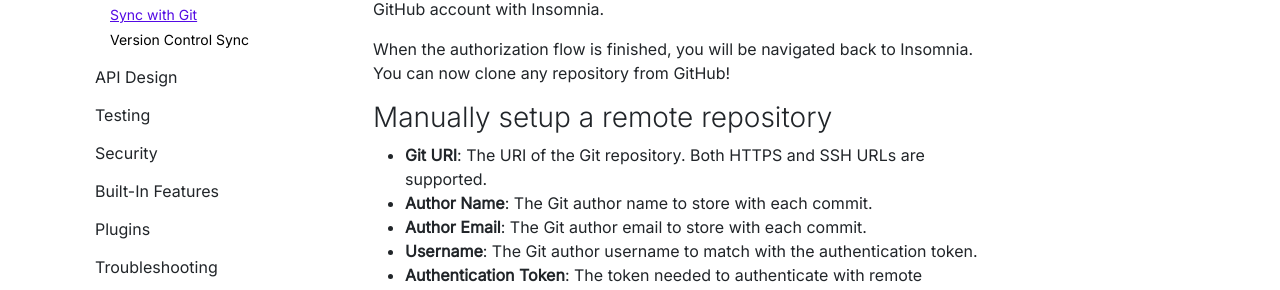
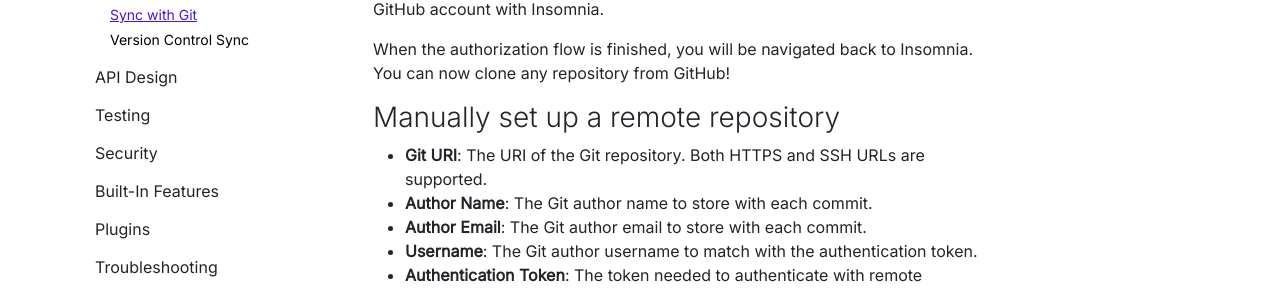
Before and after one commit to Kong/insomnia-docs, a Jekyll site: the page built from docs/insomnia/git-sync.md, in a window 1280 px wide and 900 px high, scrolled down 1989 px. Shown: the part 160-450 px from the top of the window. Built offline with Jekyll 4.4.1, drawn with Linux system fonts in a browser that asks for light colours; comment, search, counter and statistics services are not loaded.

Commit message:
Update docs/insomnia/git-sync.md
Co-authored-by: lena-larionova <54370747+lena-larionova@users.noreply.github.com>

```diff
--- a/docs/insomnia/git-sync.md
+++ b/docs/insomnia/git-sync.md
@@ -51,7 +51,7 @@ your GitHub account with Insomnia.
 When the authorization flow is finished, you will be navigated back to Insomnia.
 You can now clone any repository from GitHub!
 
-### Manually setup a remote repository
+### Manually set up a remote repository
 
 * **Git URI**: The URI of the Git repository. Both HTTPS and SSH URLs are supported.
 * **Author Name**: The Git author name to store with each commit.
```
